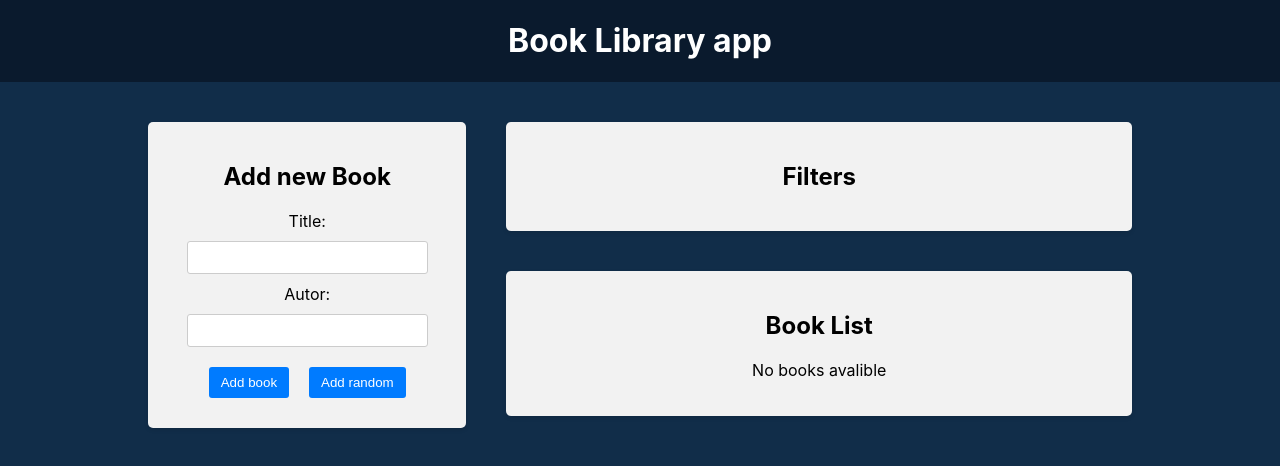
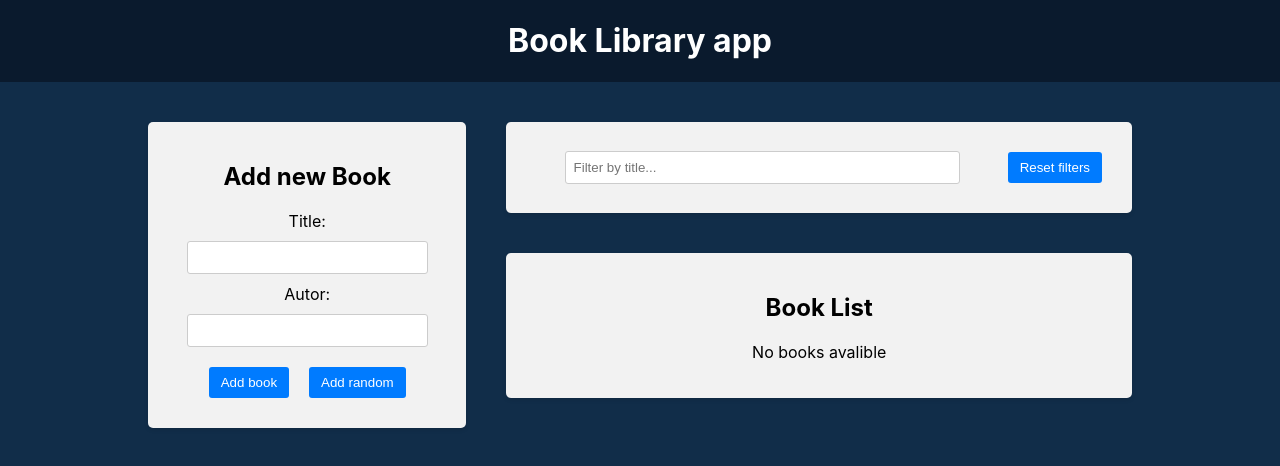
Before and after one commit to Tinetort/30-react-redux, a React (Create React App) app in the folder frontend/: page / in a window 1280 px wide. Shown: the top 466 px of the page. Built offline with nearby package versions, Linux system fonts and the light colour scheme.

Commit message:
filter Redux slice and filter by title

```diff
--- a/frontend/src/components/BookList/BookList.js
+++ b/frontend/src/components/BookList/BookList.js
@@ -1,10 +1,12 @@
 import { useSelector, useDispatch } from 'react-redux'
 import { deleteBook, toggleFavorite } from '../../redux/books/actionCreators'
+import { selectTitleFilter } from '../../redux/slices/filterSlice'
 import { BsBookmarkStar, BsBookmarkStarFill } from 'react-icons/bs'
 import './BookList.css'
 
 const BookList = () => {
     const books = useSelector((state) => state.books)
+    const titleFilter = useSelector(selectTitleFilter)
     const dispatch = useDispatch()
 
     const handleDeleteBook = (id) => {
@@ -14,6 +16,14 @@
     const handleToggleFavorite = (id) => {
         dispatch(toggleFavorite(id))
     }
+
+    const filtredBooks = books.filter((book) => {
+        const matchedTitle = book.title
+            .toLowerCase()
+            .includes(titleFilter.toLowerCase())
+        return matchedTitle
+    })
+
     return (
         <div className="app-block book-list">
             <h2>Book List</h2>
@@ -21,14 +31,18 @@
                 <p>No books avalible</p>
             ) : (
                 <ul>
-                    {books.map((book, i) => (
+                    {filtredBooks.map((book, i) => (
                         <li key={book.id}>
                             <div className="book-info">
                                 {++i}. {book.title} by{' '}
                                 <strong>{book.author}</strong>
                             </div>
                             <div className="book-actions">
-                                <span onClick={() => handleToggleFavorite(book.id)}>
+                                <span
+                                    onClick={() =>
+                                        handleToggleFavorite(book.id)
+                                    }
+                                >
                                     {book.isFavorite ? (
                                         <BsBookmarkStarFill className="star-icon"></BsBookmarkStarFill>
                                     ) : (
--- a/frontend/src/components/Filter/Filter.js
+++ b/frontend/src/components/Filter/Filter.js
@@ -1,12 +1,36 @@
+import { useDispatch, useSelector } from 'react-redux'
+import {
+    setTitleFilter,
+    selectTitleFilter,
+    resetFilters,
+} from '../../redux/slices/filterSlice'
 import './Filter.css'
 
+const Filter = () => {
+    const dispatch = useDispatch()
+    const titleFilter = useSelector(selectTitleFilter)
 
-const Filter = () => {
-  return (
-    <div className="app-block filter">
-        <h2>Filters</h2>
-    </div>
-  )
+    const handleTitleFilterChange = (e) => {
+        dispatch(setTitleFilter(e.target.value))
+    }
+    const handleResetFilter = () => {
+        dispatch(resetFilters())
+    }
+    return (
+        <div className="app-block filter">
+            <div className="filter-row">
+                <div className="filter-group">
+                    <input
+                        value={titleFilter}
+                        onChange={handleTitleFilterChange}
+                        type="text"
+                        placeholder="Filter by title..."
+                    />
+                </div>
+                <button type='button' onClick={handleResetFilter}>Reset filters</button>
+            </div>
+        </div>
+    )
 }
 
 export default Filter
--- /dev/null
+++ b/frontend/src/redux/slices/filterSlice.js
@@ -0,0 +1,22 @@
+import { createSlice } from '@reduxjs/toolkit'
+
+const initialState = {
+    title: '',
+}
+
+const filterSlice = createSlice({
+    name: 'filter',
+    initialState,
+    reducers: {
+        setTitleFilter: (state, action) => {
+            state.title = action.payload
+        },
+        resetFilters: (state) => {
+            return initialState
+        },
+    },
+})
+
+export const { setTitleFilter, resetFilters } = filterSlice.actions
+export const selectTitleFilter = (state) => state.filter.title
+export default filterSlice.reducer
--- a/frontend/src/redux/store.js
+++ b/frontend/src/redux/store.js
@@ -1,10 +1,12 @@
 import { configureStore } from '@reduxjs/toolkit'
 import booksReducer from './books/reducer'
+import filterReducer from './slices/filterSlice'
 
 
 const store = configureStore({
     reducer: {
         books: booksReducer,
+        filter: filterReducer
     },
 })
 
```
Also changed, not shown: 1 other file (tests, documents, lock files or other folders).
